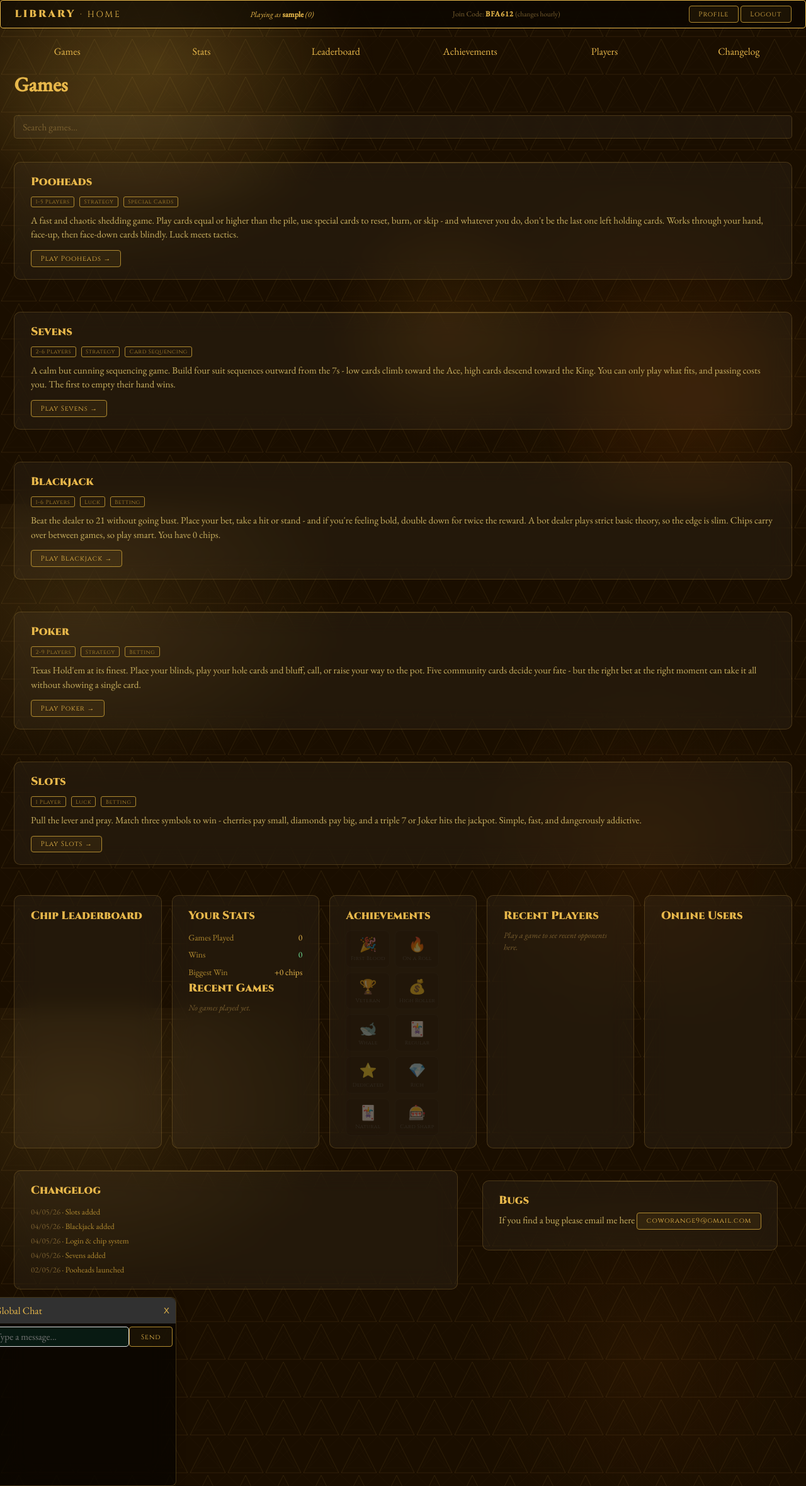
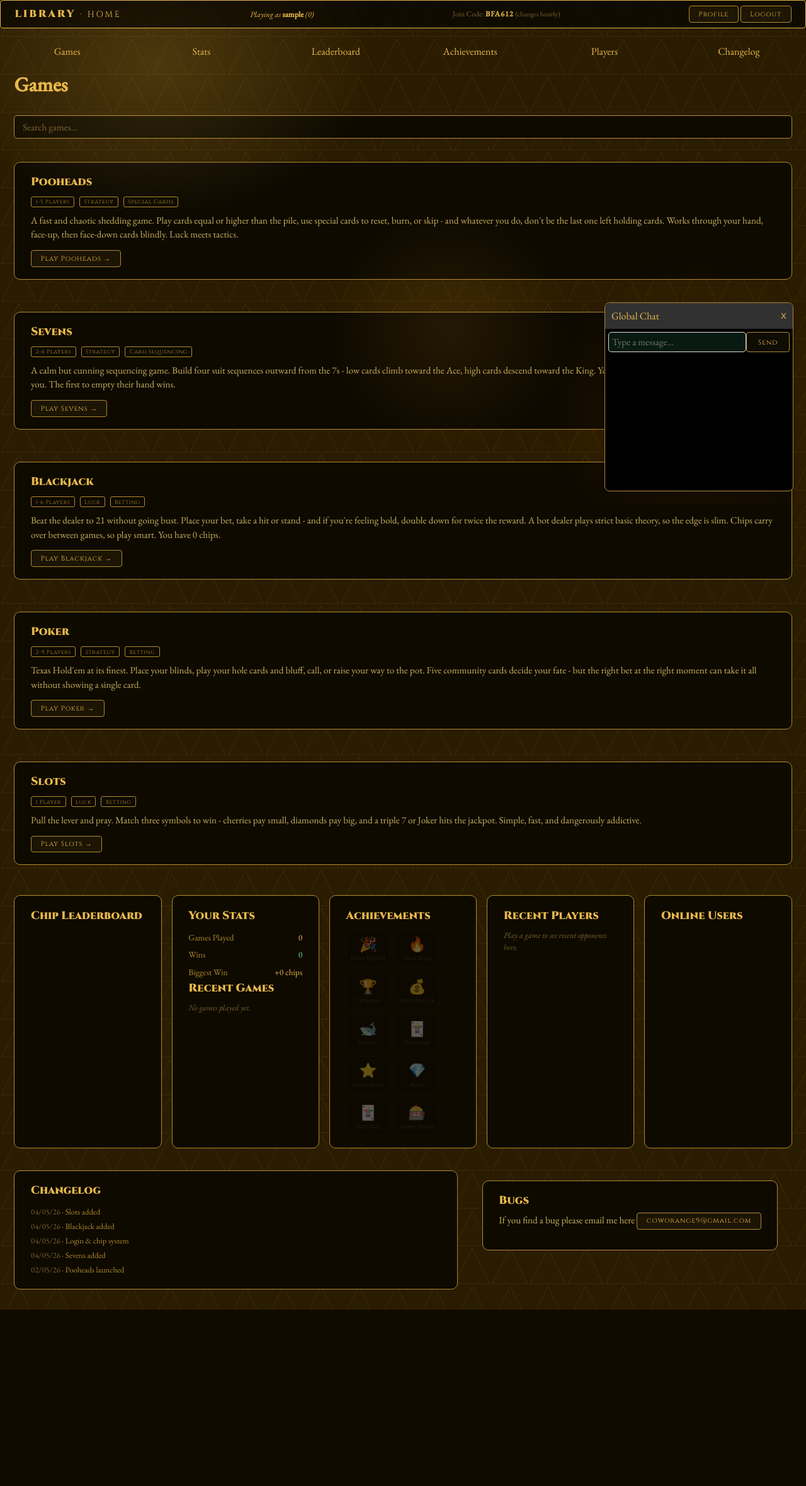
Before and after one commit to TheOrangeCow/library, a Flask app: page / in a window 1280 px wide. Shown: the whole page at 63% size. After the commit the page ends 2079 px from the top, so only its background shows below. Run offline with Flask 3, Linux system fonts and the light colour scheme; the visitor is signed in with stand-in values (Sample User, id 1); some libraries are stand-ins or nearby versions.

Commit message:
Update style.css

```diff
--- a/static/style.css
+++ b/static/style.css
@@ -21,12 +21,9 @@
     overflow: hidden;
     display: flex;
     flex-direction: column;
-    background-color: #1a0e00;
-    background-image:
-        radial-gradient(ellipse 600px 400px at 10% 20%, rgba(232,184,75,0.12) 0%, transparent 70%),
-        radial-gradient(ellipse 400px 400px at 80% 70%, rgba(160,80,10,0.1) 0%, transparent 70%),
-        url('/static/bg.svg');
-    background-size: auto, auto, 60px 60px;
+    background-color: #2a1c00;
+    background-image: url('/static/bg.svg');
+    background-size: 60px 60px;
     font-family: 'EB Garamond', serif;
     color: #f5e8b0;
 }
@@ -72,9 +69,7 @@
     align-items: center;
     justify-content: space-between;
     padding: 0.5rem 1.4rem;
-    background: rgba(0, 0, 0, 0.45);
-    backdrop-filter: blur(16px);
-    -webkit-backdrop-filter: blur(16px);
+    background: rgba(0, 0, 0, 0.6);
     border: 1px solid var(--gold);
     border-radius: 5px;
     flex-shrink: 0;
@@ -121,10 +116,6 @@
     border-radius: 5px;
     outline: none;
     transition: border-color 0.15s;
-    background: rgba(255, 255, 255, 0.04);
-    backdrop-filter: blur(12px);
-    -webkit-backdrop-filter: blur(12px);
-    border: 1px solid rgba(232, 184, 75, 0.2);
 }
 
 #search-input:focus {
@@ -177,29 +168,11 @@
 }
 
 .game-card {
-    position: relative;
-    overflow: hidden;
-    background: rgba(255, 255, 255, 0.04);
-    border: 1px solid rgba(232, 184, 75, 0.2);
+    background: #0e0a00;
+    border: 1px solid var(--gold-dim);
     border-radius: 10px;
     padding: 1.2rem 1.6rem;
     margin-bottom: 1.2rem;
-    backdrop-filter: blur(18px);
-    -webkit-backdrop-filter: blur(18px);
-    transition: border-color 0.2s, background 0.2s;
-}
-.game-card:hover {
-    background: rgba(255, 255, 255, 0.07);
-    border-color: rgba(232, 184, 75, 0.45);
-    box-shadow: 0 8px 40px rgba(0,0,0,0.4);
-}
-
-.game-card::before {
-    content: '';
-    position: absolute;
-    top: 0; left: 8%; right: 8%;
-    height: 1px;
-    background: linear-gradient(90deg, transparent, rgba(232,184,75,0.35), transparent);
 }
 
 .game-card h2 {
@@ -423,10 +396,6 @@
     flex-direction: column;
     z-index: 1000;
     min-height: 300px;
-    background: rgba(0, 0, 0, 0.55);
-    backdrop-filter: blur(20px);
-    -webkit-backdrop-filter: blur(20px);
-    border: 1px solid rgba(232, 184, 75, 0.25);
 }
 
 .chat-header {
@@ -451,7 +420,3 @@
 
 .msg-private { color: var(--gold-dim); }
 .msg-global { color: var(--gold-dim); }
-#header, .nav, #games, #search-wrap, .game-card, #chat-container {
-    position: relative;
-    z-index: 1;
-}
```
